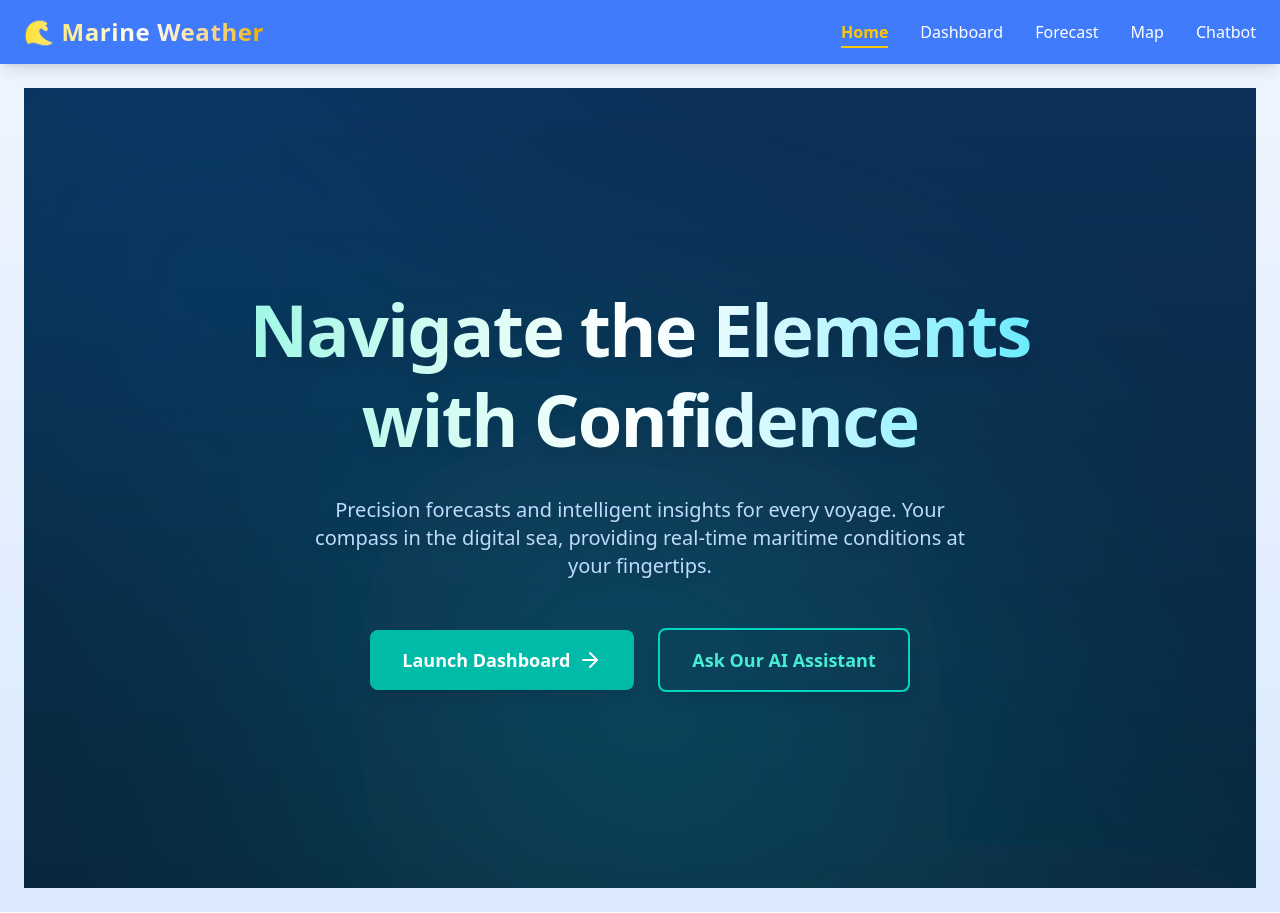
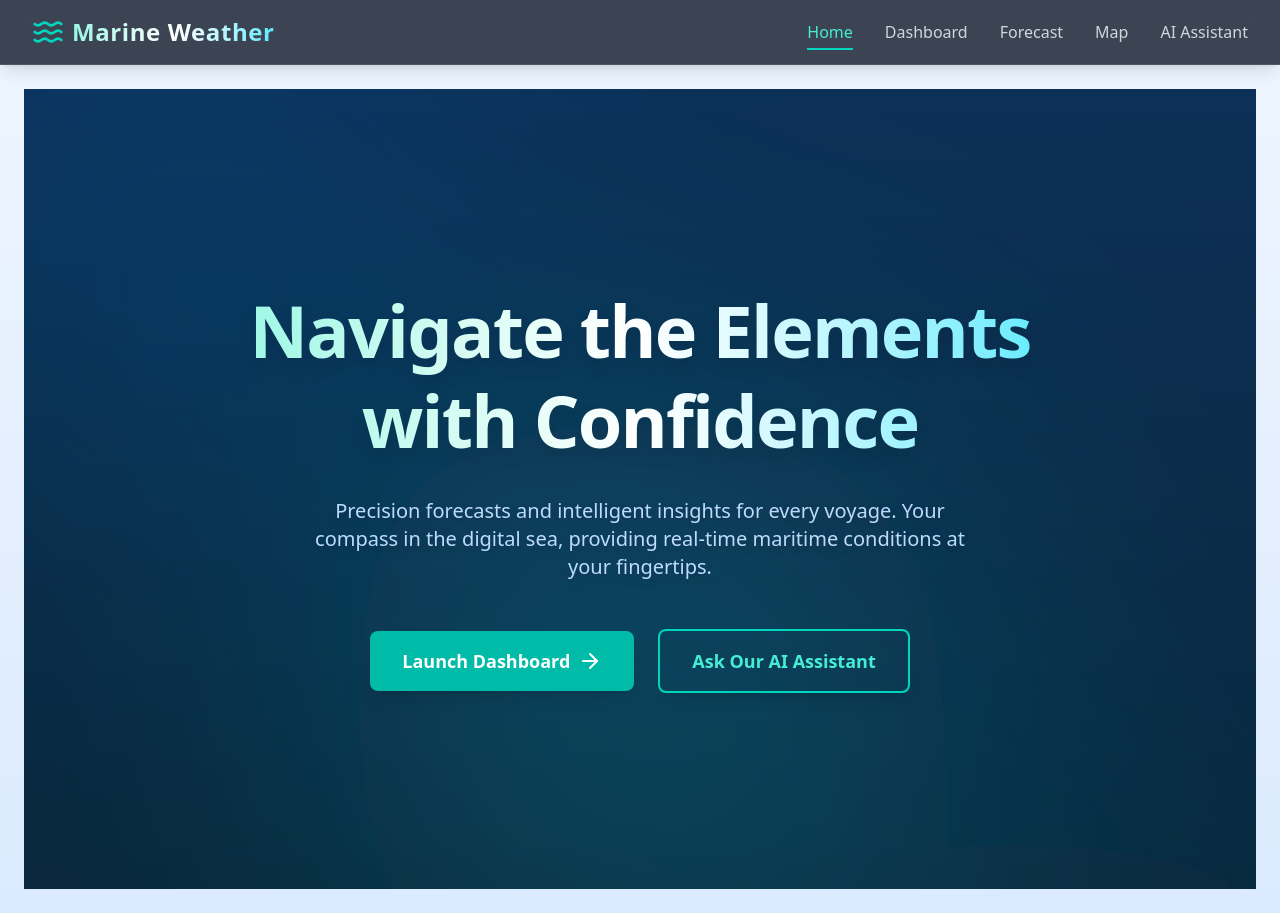
Before and after one commit to anshumandhami5/MariTime-Weather, a React (Vite) app in the folder Frontend/: page / in a window 1280 px wide. Built offline with nearby package versions, Linux system fonts and the light colour scheme.

Commit message:
Improved header UI

```diff
--- a/Frontend/src/components/Header.jsx
+++ b/Frontend/src/components/Header.jsx
@@ -1,6 +1,6 @@
 import { Link, useLocation } from "react-router-dom";
 import { useState } from "react";
-import { Menu, X } from "lucide-react";
+import { Menu, X , Waves } from "lucide-react";
 
 export default function Header() {
   const location = useLocation();
@@ -11,34 +11,36 @@ export default function Header() {
     { name: "Dashboard", path: "/dashboard" },
     { name: "Forecast", path: "/forecast" },
     { name: "Map", path: "/map" },
-    { name: "Chatbot", path: "/chatbot" },
+    { name: "AI Assistant", path: "/chatbot" },
   ];
 
   return (
-    <header className="sticky top-0 z-50 bg-blue-600/80 backdrop-blur-md shadow-lg">
-      <nav className="container mx-auto flex justify-between items-center px-6 py-4">
-        {/* Brand */}
-        <h1 className="text-2xl font-extrabold bg-gradient-to-r from-yellow-300 via-white to-yellow-500 bg-clip-text text-transparent tracking-wide">
-          🌊 Marine Weather
-        </h1>
+    <header className="sticky top-0 z-50 bg-gray-900/80 backdrop-blur-md border-b border-white/10 shadow-lg">
+      <nav className="max-w-7xl mx-auto flex justify-between items-center px-6 sm:px-6 lg:px-8 py-4">
+        <Link to="/" className="flex items-center gap-2">
+          <Waves className="w-8 h-8 text-teal-400" />
+          <h1 className="text-2xl font-extrabold bg-gradient-to-r from-teal-200 via-white to-cyan-300 bg-clip-text text-transparent tracking-wide">
+             Marine Weather
+          </h1>
+        </Link>
 
         {/* Desktop Links */}
-        <div className="hidden md:flex space-x-8">
+        <div className="hidden md:flex items-center space-x-8">
           {links.map((link) => (
             <Link
               key={link.name}
               to={link.path}
-              className={`relative font-medium transition duration-300 hover:text-yellow-300 ${
+              className={`relative font-medium transition duration-300 ${
                 location.pathname === link.path
-                  ? "text-yellow-400 font-semibold"
-                  : "text-white"
+                  ? "text-teal-300"
+                  : "text-gray-300 hover:text-teal-300"
               }`}
             >
               {link.name}
               {/* underline effect */}
               <span
-                className={`absolute left-0 -bottom-1 h-[2px] w-0 bg-yellow-400 transition-all duration-300 ${
-                  location.pathname === link.path ? "w-full" : "hover:w-full"
+                className={`absolute left-0 -bottom-1.5 h-0.5 bg-teal-400 transition-all duration-300 ${
+                  location.pathname === link.path ? "w-full" : "w-0 group-hover:w-full"
                 }`}
               ></span>
             </Link>
@@ -47,7 +49,7 @@ export default function Header() {
 
         {/* Mobile Menu Button */}
         <button
-          className="md:hidden text-white"
+          className="md:hidden text-gray-300 hover:text-teal-300 transition-colors"
           onClick={() => setMenuOpen(!menuOpen)}
         >
           {menuOpen ? <X size={28} /> : <Menu size={28} />}
@@ -56,17 +58,17 @@ export default function Header() {
 
       {/* Mobile Menu */}
       {menuOpen && (
-        <div className="md:hidden bg-blue-700/90 backdrop-blur-md shadow-lg">
-          <div className="flex flex-col space-y-4 px-6 py-4">
+        <div className="md:hidden bg-gray-900/95 border-t border-white/10">
+          <div className="flex flex-col space-y-1 px-4 pt-2 pb-4">
             {links.map((link) => (
               <Link
                 key={link.name}
                 to={link.path}
                 onClick={() => setMenuOpen(false)}
-                className={`text-lg font-medium transition duration-300 ${
+                className={`block px-4 py-3 rounded-md text-lg font-medium transition duration-300 ${
                   location.pathname === link.path
-                    ? "text-yellow-400 font-semibold"
-                    : "text-white hover:text-yellow-300"
+                    ? "bg-teal-500/20 text-teal-300"
+                    : "text-gray-300 hover:bg-white/10 hover:text-teal-300"
                 }`}
               >
                 {link.name}
```
